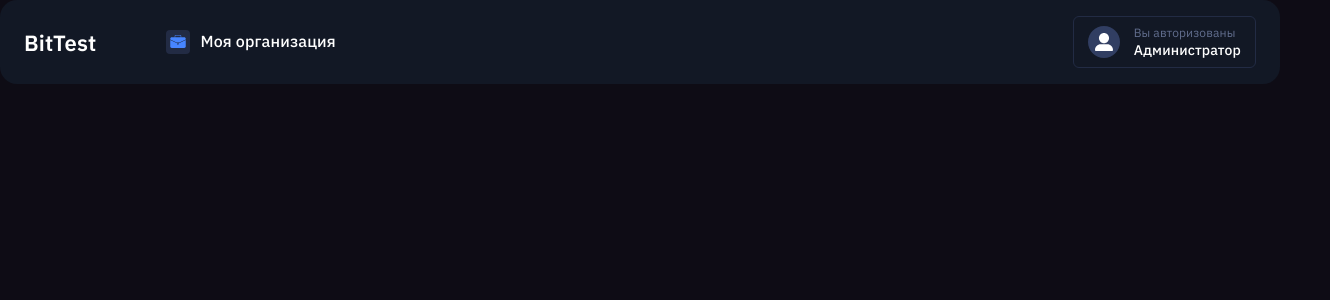
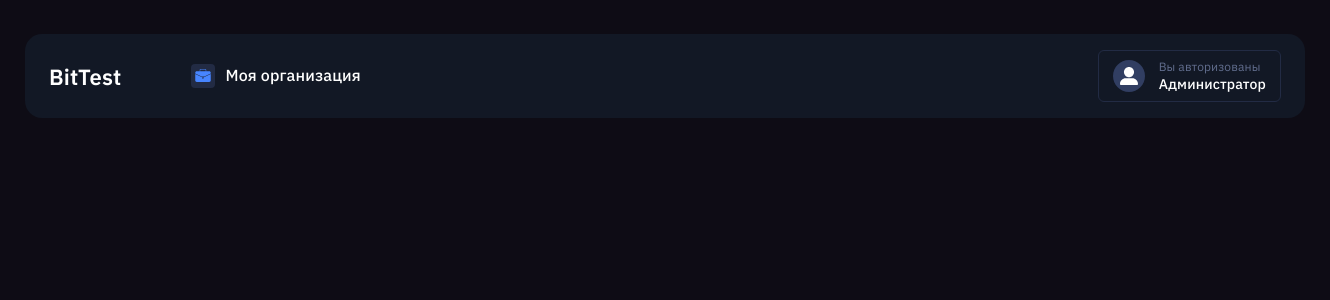
Before and after one commit to kzv-nursultan/bit-test-task, a React (Create React App) app: page / in a window 1280 px wide. Shown: the top 300 px of the page, 1330 px wide, since content can reach past the window. Built offline with nearby package versions, Linux system fonts and the light colour scheme.

Commit message:
added layout layer

```diff
--- a/src/app/App.js
+++ b/src/app/App.js
@@ -1,11 +1,11 @@
 import { ThemeProvider } from "@mui/material";
 import { theme } from "../shared/configs/materialUI";
-import { Header } from "../widgets";
+import { UsersList } from "../pages";
 
 function App() {
   return (
     <ThemeProvider theme={theme}>
-      <Header />
+      <UsersList />
     </ThemeProvider>
   );
 }
--- /dev/null
+++ b/src/pages/UsersList/UsersList.js
@@ -0,0 +1,7 @@
+import { Header, Layout } from "../../widgets";
+
+export const UsersList = () => (
+  <Layout>
+    <Header />
+  </Layout>
+);
--- /dev/null
+++ b/src/pages/index.js
@@ -0,0 +1 @@
+export { UsersList } from "./UsersList/UsersList";
--- a/src/widgets/Header/Header.js
+++ b/src/widgets/Header/Header.js
@@ -5,18 +5,25 @@ const Container = styled("div")(({ theme }) => ({
   borderRadius: "17px",
   backgroundColor: theme.colors.baseBg,
   padding: "16px 24px",
+  width: "100%"
+}));
+
+const FlexContainer = styled(Stack)(() => ({
+  flexDirection: "row",
+  alignItems: "center",
+  gap: 44,
 }));
 
 export const Header = () => {
   return (
     <Container>
-      <Stack direction="row" alignItems="center" justifyContent="space-between" gap="44px">
-        <Stack direction="row" alignItems="center" gap={"44px"}>
+      <FlexContainer justifyContent="space-between">
+        <FlexContainer>
           <Logo />
           <CompanyName />
-        </Stack>
+        </FlexContainer>
         <UserInfo />
-      </Stack>
+      </FlexContainer>
     </Container>
   );
 };
--- /dev/null
+++ b/src/widgets/Layout/Layout.js
@@ -0,0 +1,16 @@
+import { Box, styled } from "@mui/material"
+
+const Container = styled(Box)(() => ({
+  padding: "34px 25px",
+  display: "flex",
+  gap: 34,
+  width: "100%"
+}));
+
+export const Layout = ({children}) => {
+  return (
+    <Container>
+      {children}
+    </Container>
+  )
+}
--- a/src/widgets/index.js
+++ b/src/widgets/index.js
@@ -1 +1,2 @@
 export { Header } from "./Header/Header";
+export { Layout } from "./Layout/Layout";
```
